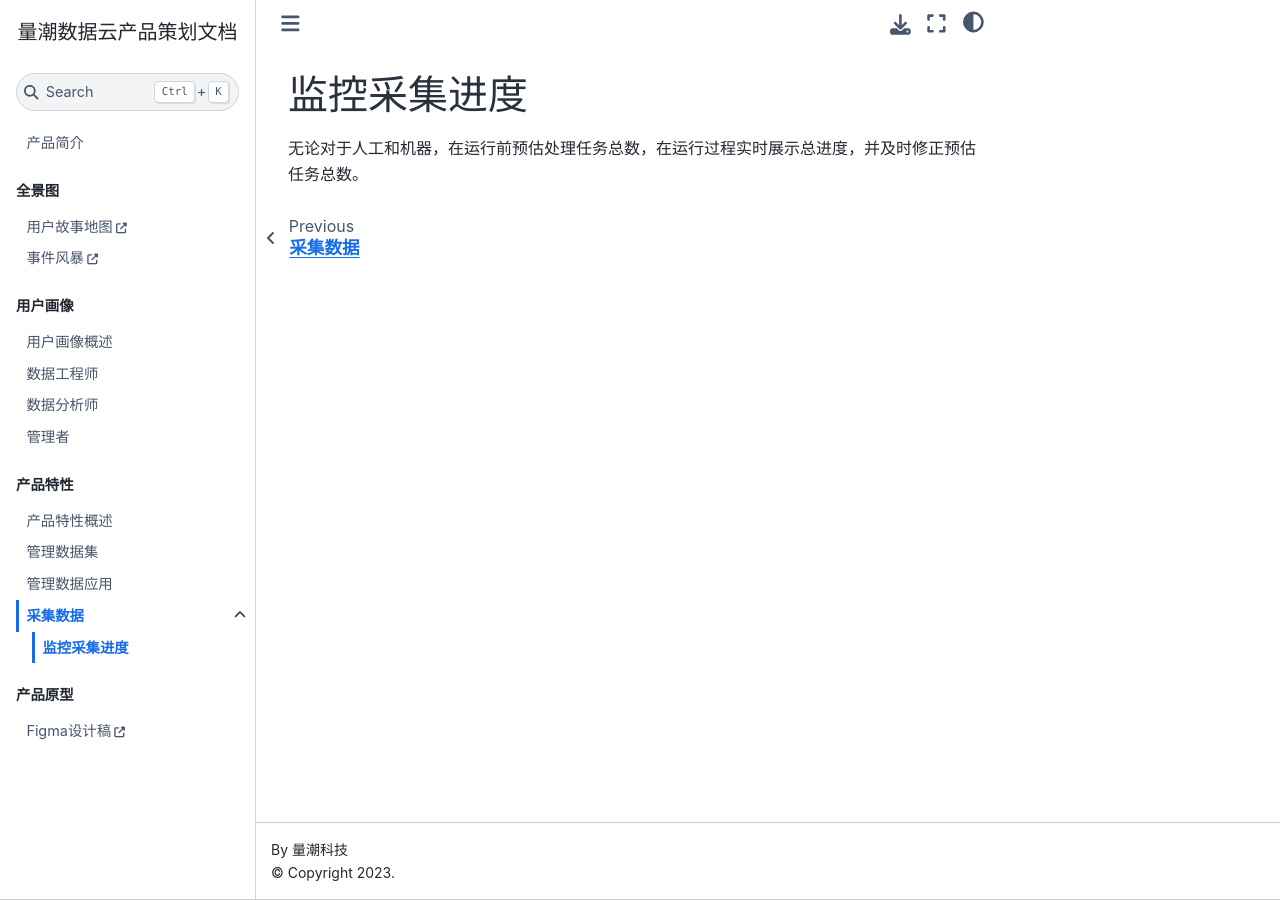
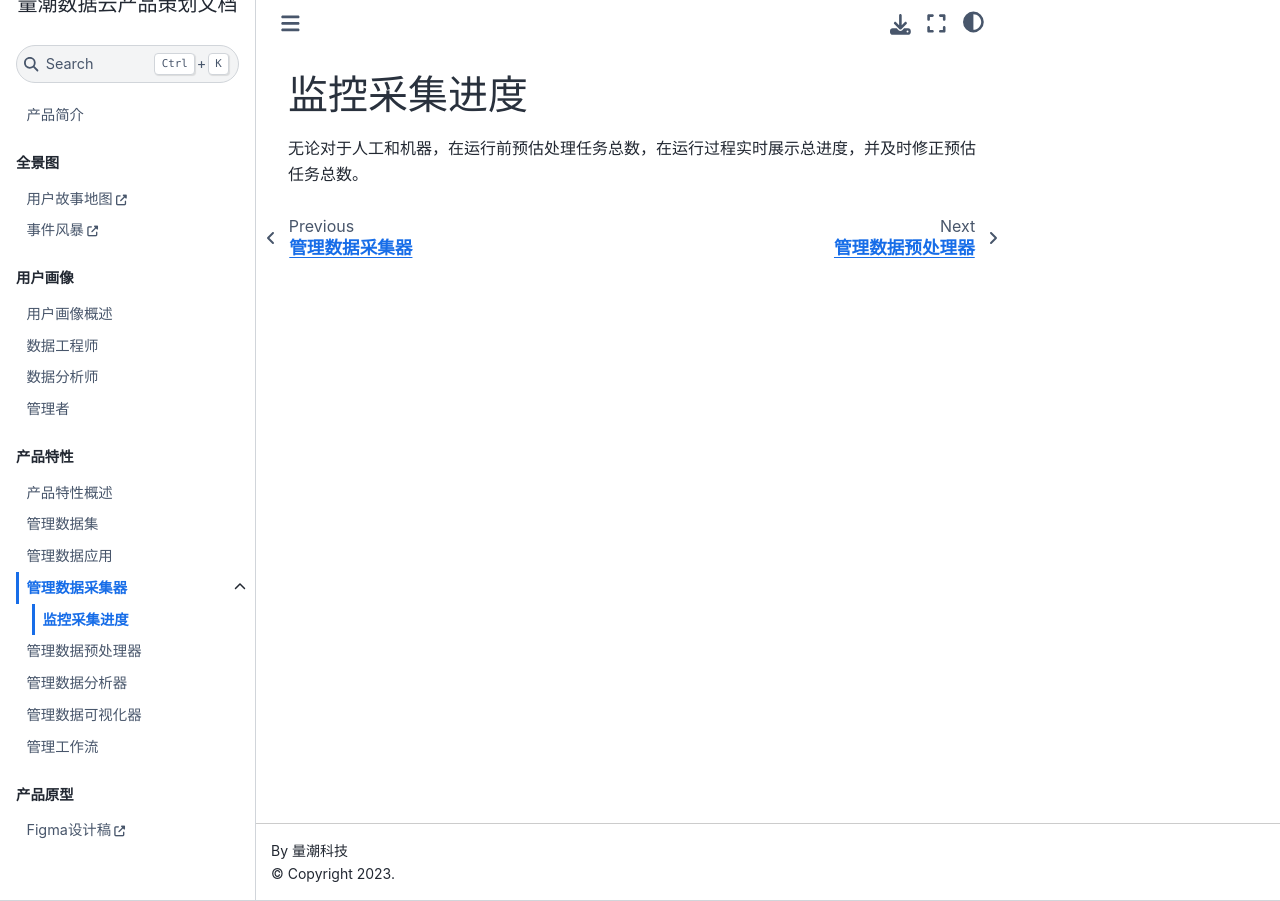
Before and after one commit to quanttide/qtcloud-data-prd, a Jupyter Book: the page built from features/collectors/monitoring.md, in a window 1280 px wide. Built offline with Jupyter Book 1.0.4 settings and Sphinx 7.4.7 and the Sphinx Book theme 1.1.4, drawn with Linux system fonts in a browser that asks for light colours; some of the changed lines change nothing that is shown.

Commit message:
feat: 增加产品特性列表

```diff
--- a/_toc.yml
+++ b/_toc.yml
@@ -18,9 +18,13 @@ parts:
   - file: features/README.md
   - file: features/datasets/README.md
   - file: features/applications/README.md
-  - file: features/collecting/README.md
+  - file: features/collectors/README.md
     sections:
-    - file: features/collecting/monitoring.md
+    - file: features/collectors/monitoring.md
+  - file: features/processors/README.md
+  - file: features/analysts/README.md
+  - file: features/visualizers/README.md
+  - file: features/workflows/README.md
 - caption: 产品原型
   chapters:
   - url: https://www.figma.com/file/MjHDuyfXEA5Wu3mmJGXFpA/%E9%87%8F%E6%BD%AE%E6%95%B0%E6%8D%AE%E4%BA%91%E4%BA%A7%E5%93%81%E5%8E%9F%E5%9E%8B?type=design&node-id=0%3A1&mode=design&t=kX6DExrOJK8t04E7-1
--- /dev/null
+++ b/features/analysts/README.md
@@ -0,0 +1 @@
+# 管理数据分析器
--- a/features/collecting/README.md
+++ /dev/null
@@ -1 +0,0 @@
-# 采集数据
--- /dev/null
+++ b/features/collectors/README.md
@@ -0,0 +1 @@
+# 管理数据采集器
--- /dev/null
+++ b/features/processors/README.md
@@ -0,0 +1 @@
+# 管理数据预处理器
--- /dev/null
+++ b/features/visualizers/README.md
@@ -0,0 +1 @@
+# 管理数据可视化器
--- /dev/null
+++ b/features/workflows/README.md
@@ -0,0 +1 @@
+# 管理工作流
```
Also changed, not shown: features/collectors/monitoring.md (renamed from features/collecting/monitoring.md).
